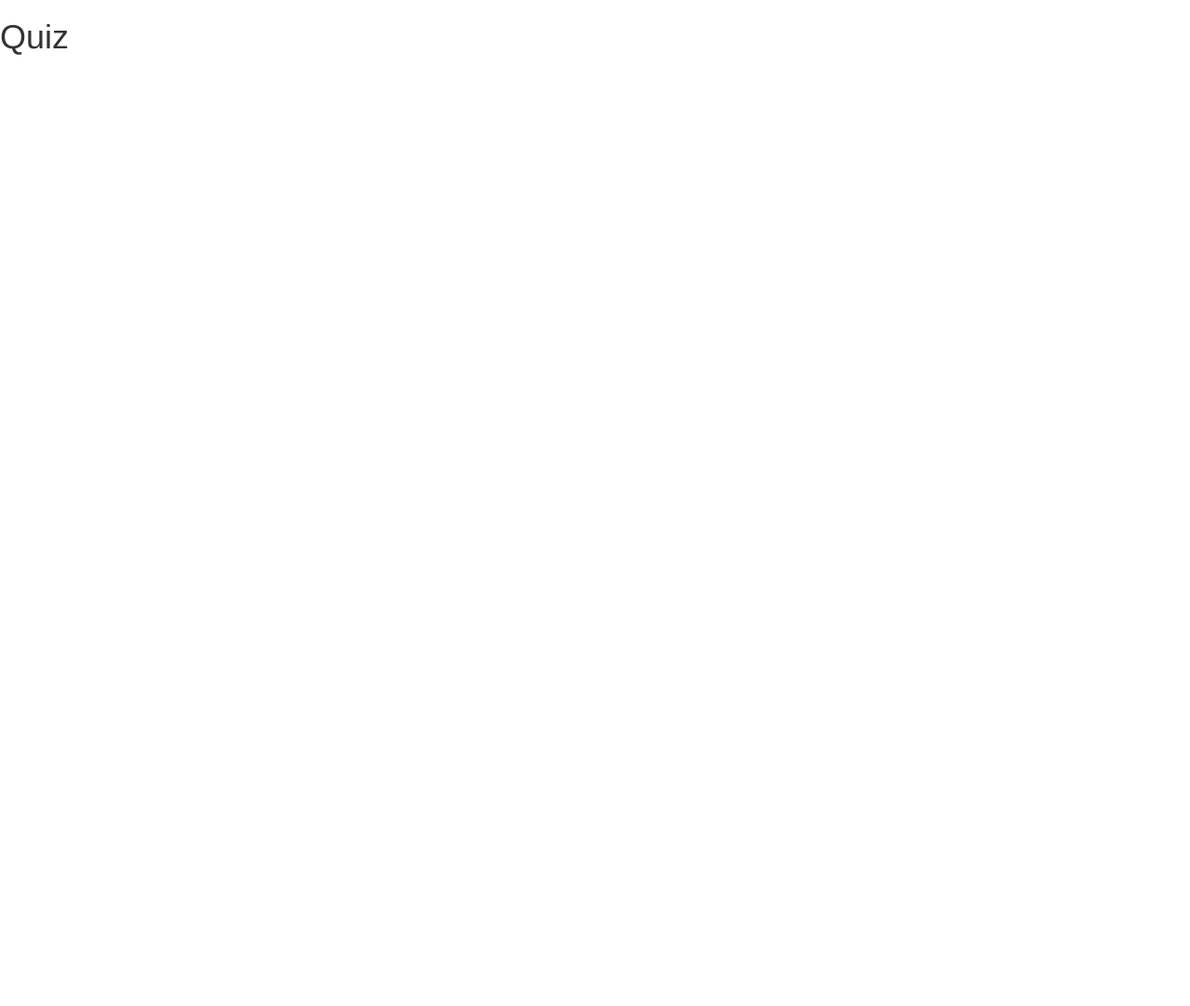
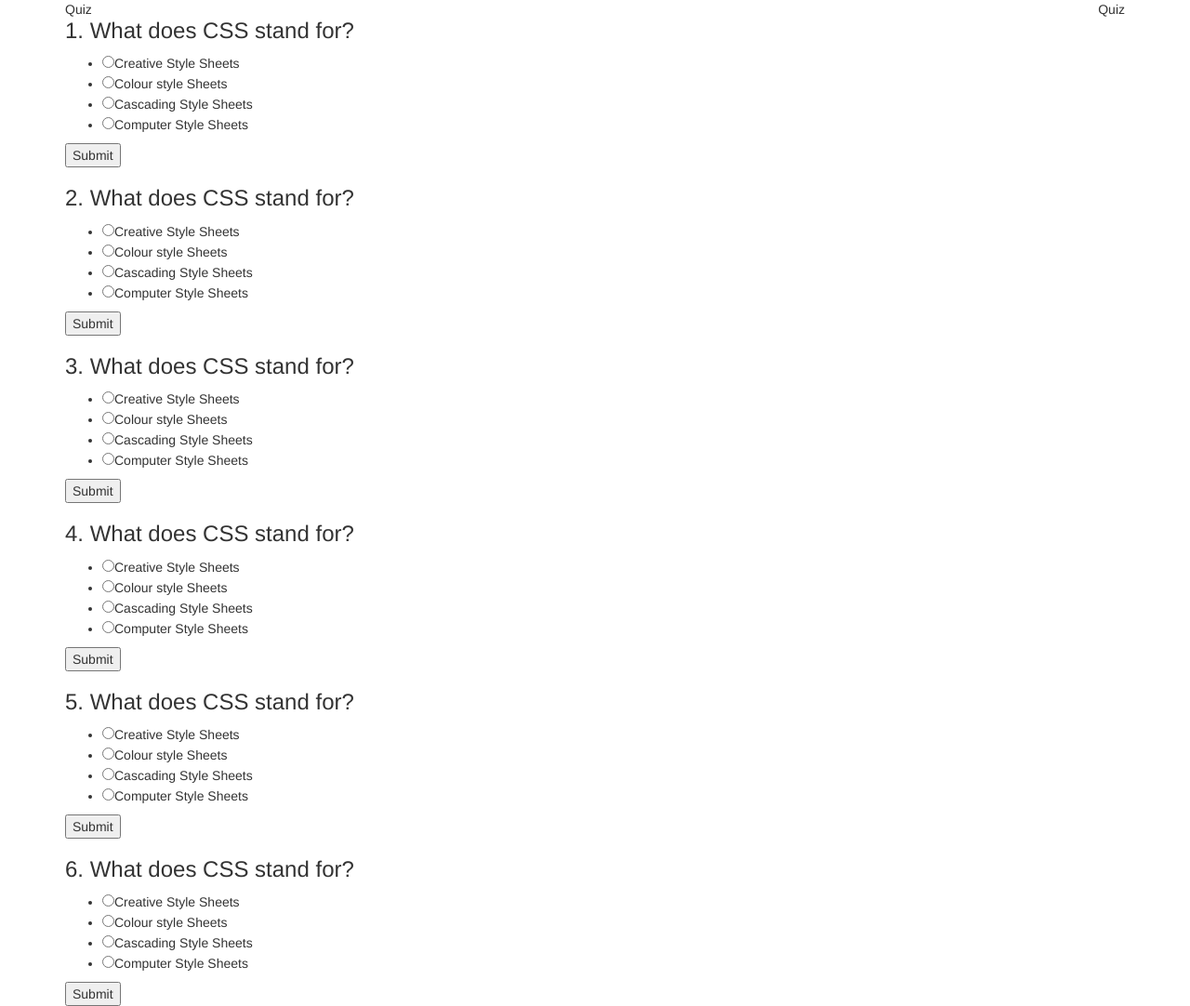
Before and after one commit to Chiuri254/quiz-board, a plain HTML site: page index.html in a window 1280 px wide. Shown: the whole page at 93% size. Before the commit the page ends 800 px from the top, so only its background shows below. Drawn offline with nearby package versions, Linux system fonts and the light colour scheme.

Commit message:
Add to my html file

```diff
--- a/index.html
+++ b/index.html
@@ -7,11 +7,88 @@
     <script src="https://code.jquery.com/jquery-3.3.1.min.js" integrity="sha256-FgpCb/KJQlLNfOu91ta32o/NMZxltwRo8QtmkMRdAu8="
         crossorigin="anonymous"></script>
     <script src="js/scripts.js"></script>
-    <title>Colors</title>
+    <title>Quiz</title>
+    <meta charset="utf-8">
+    <!-- makes content equal to device width being viewed on(responsive) -->
+    <meta name="viewport" content="width=device-width, initial-scale=1">
 </head>
 
 <body>
-    <h1>Quiz</h1>
+    <div class="container">
+        <header>
+            <div class="pull-left">Quiz</div>
+            <div class="pull-right">Quiz</div>
+        </header>
+        <main>
+            <form class="questionForm" id="q1" data-question="1">
+                <h3>1. What does CSS stand for?</h3>
+                <ul>
+                    <li><input type="radio" name "q1" value="a" />Creative Style Sheets</li>
+                    <li><input type="radio" name "q1" value="b" />Colour style Sheets</li>
+                    <li><input type="radio" name "q1" value="c" />Cascading Style Sheets</li>
+                    <li><input type="radio" name "q1" value="d" />Computer Style Sheets</li>
+                </ul>
+                <button id="submit">Submit</button>
+
+            </form>
+            <form class="questionForm" id="q2" data-question="2">
+                <h3>2. What does CSS stand for?</h3>
+                <ul>
+                    <li><input type="radio" name "q2" value="a" />Creative Style Sheets</li>
+                    <li><input type="radio" name "q2" value="b" />Colour style Sheets</li>
+                    <li><input type="radio" name "q2" value="c" />Cascading Style Sheets</li>
+                    <li><input type="radio" name "q2" value="d" />Computer Style Sheets</li>
+                </ul>
+                <button id="submit">Submit</button>
+
+            </form>
+
+            <form class="questionForm" id="q3" data-question="3">
+                <h3>3. What does CSS stand for?</h3>
+                <ul>
+                    <li><input type="radio" name "q3" value="a" />Creative Style Sheets</li>
+                    <li><input type="radio" name "q3" value="b" />Colour style Sheets</li>
+                    <li><input type="radio" name "q3" value="c" />Cascading Style Sheets</li>
+                    <li><input type="radio" name "q3" value="d" />Computer Style Sheets</li>
+                </ul>
+                <button id="submit">Submit</button>
+
+            </form>
+            <form class="questionForm" id="q4" data-question="4">
+                <h3>4. What does CSS stand for?</h3>
+                <ul>
+                    <li><input type="radio" name "q4" value="a" />Creative Style Sheets</li>
+                    <li><input type="radio" name "q4" value="b" />Colour style Sheets</li>
+                    <li><input type="radio" name "q4" value="c" />Cascading Style Sheets</li>
+                    <li><input type="radio" name "q4" value="d" />Computer Style Sheets</li>
+                </ul>
+                <button id="submit">Submit</button>
+
+            </form>
+            <form class="questionForm" id="q5" data-question="5">
+                <h3>5. What does CSS stand for?</h3>
+                <ul>
+                    <li><input type="radio" name "q5" value="a" />Creative Style Sheets</li>
+                    <li><input type="radio" name "q5" value="b" />Colour style Sheets</li>
+                    <li><input type="radio" name "q5" value="c" />Cascading Style Sheets</li>
+                    <li><input type="radio" name "q5" value="d" />Computer Style Sheets</li>
+                </ul>
+                <button id="submit">Submit</button>
+
+            </form>
+            <form class="questionForm" id="q6" data-question="6">
+                <h3>6. What does CSS stand for?</h3>
+                <ul>
+                    <li><input type="radio" name "q6" value="a" />Creative Style Sheets</li>
+                    <li><input type="radio" name "q6" value="b" />Colour style Sheets</li>
+                    <li><input type="radio" name "q6" value="c" />Cascading Style Sheets</li>
+                    <li><input type="radio" name "q6" value="d" />Computer Style Sheets</li>
+                </ul>
+                <button id="submit">Submit</button>
+
+            </form>
+        </main>
+    </div>
 
 </body>
 
```
